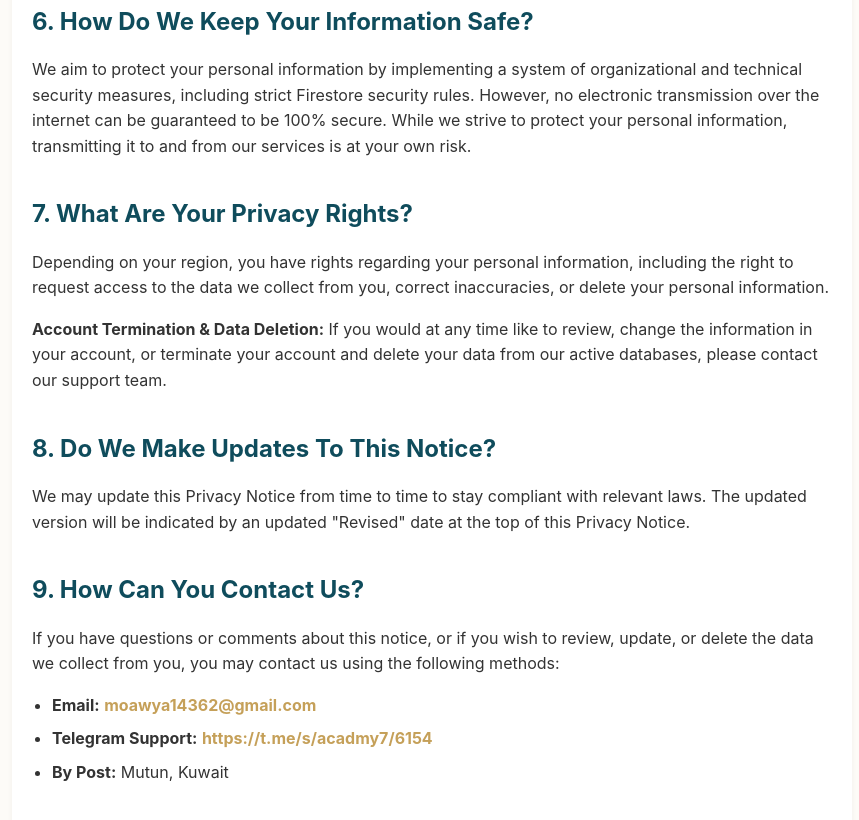
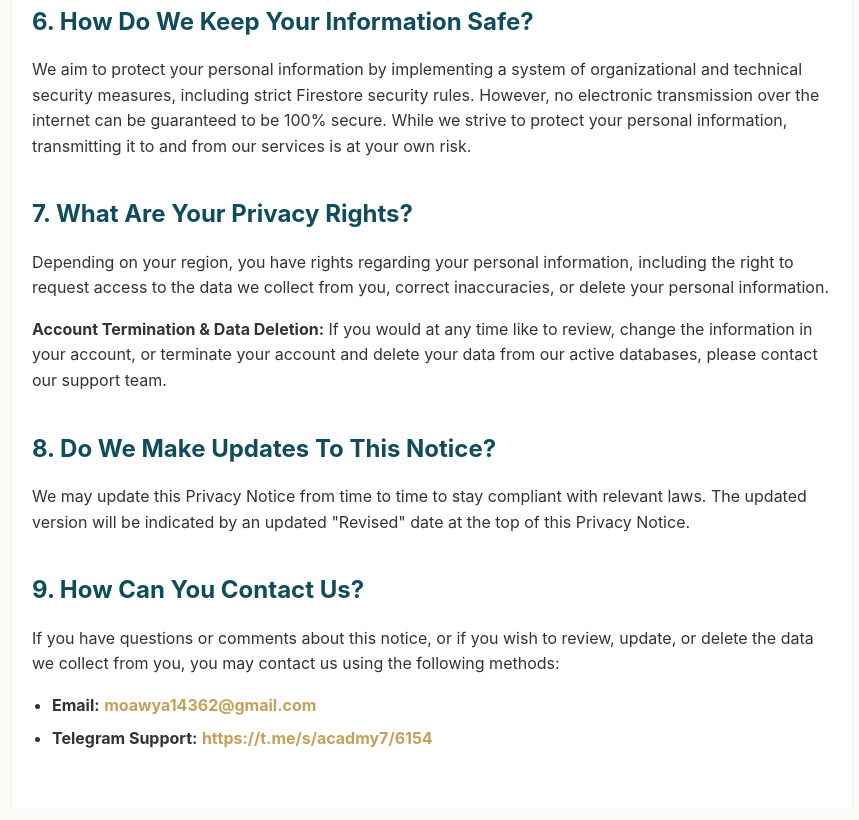
Before and after one commit to moawya-14/Mutun-Privacy, a plain HTML site: page index.html in a window 1280 px wide. Shown: the part 2263-3083 px from the top of the page, without its empty margins (208-1067 px from the left). Drawn offline with Linux system fonts and the light colour scheme.

Commit message:
Update index.html

```diff
--- a/index.html
+++ b/index.html
@@ -136,7 +136,6 @@
     <ul>
         <li><strong>Email:</strong> <a href="mailto:moawya14362@gmail.com">moawya14362@gmail.com</a></li>
         <li><strong>Telegram Support:</strong> <a href="https://t.me/s/acadmy7/6154" target="_blank">https://t.me/s/acadmy7/6154</a></li>
-        <li><strong>By Post:</strong> Mutun, Kuwait</li>
     </ul>
 
 </div>
```
